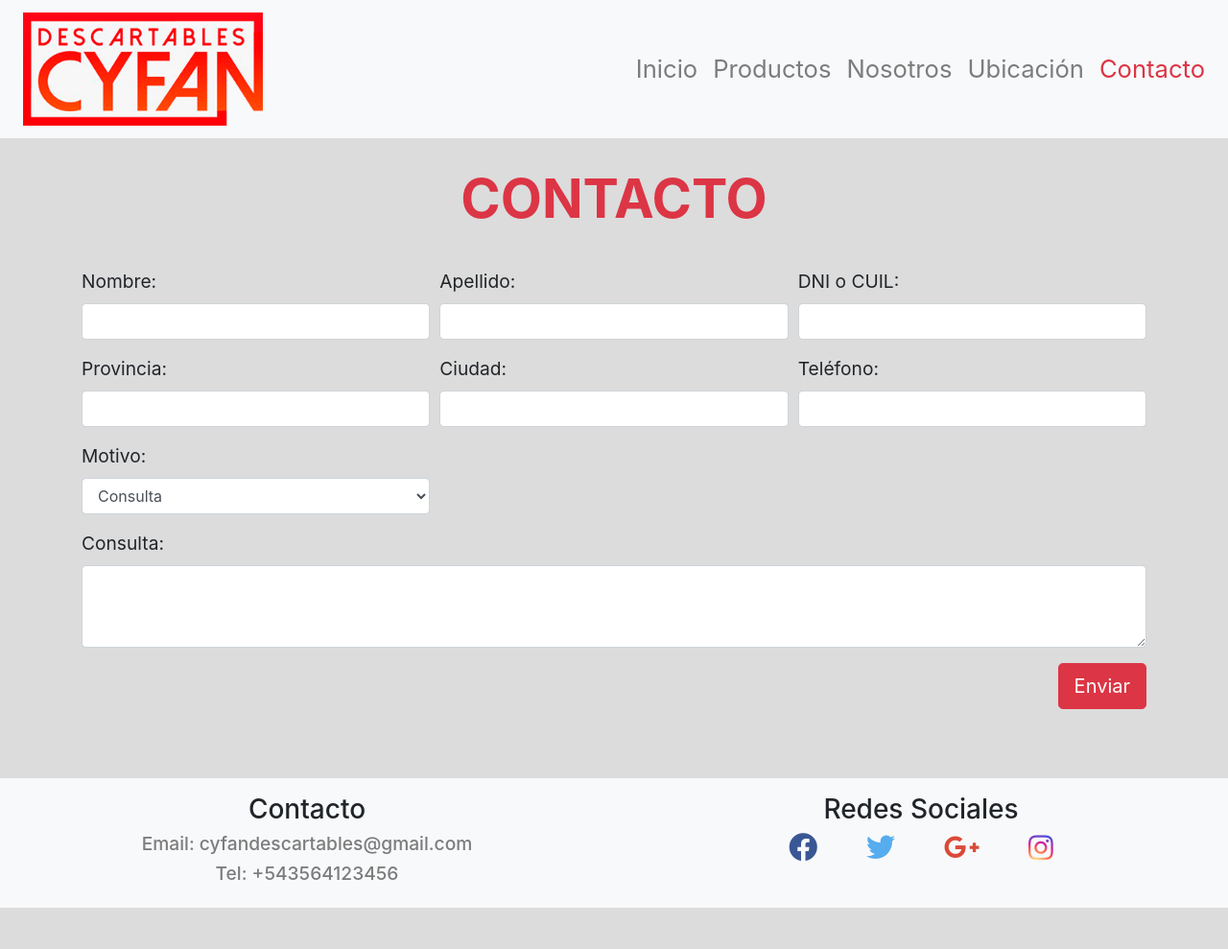
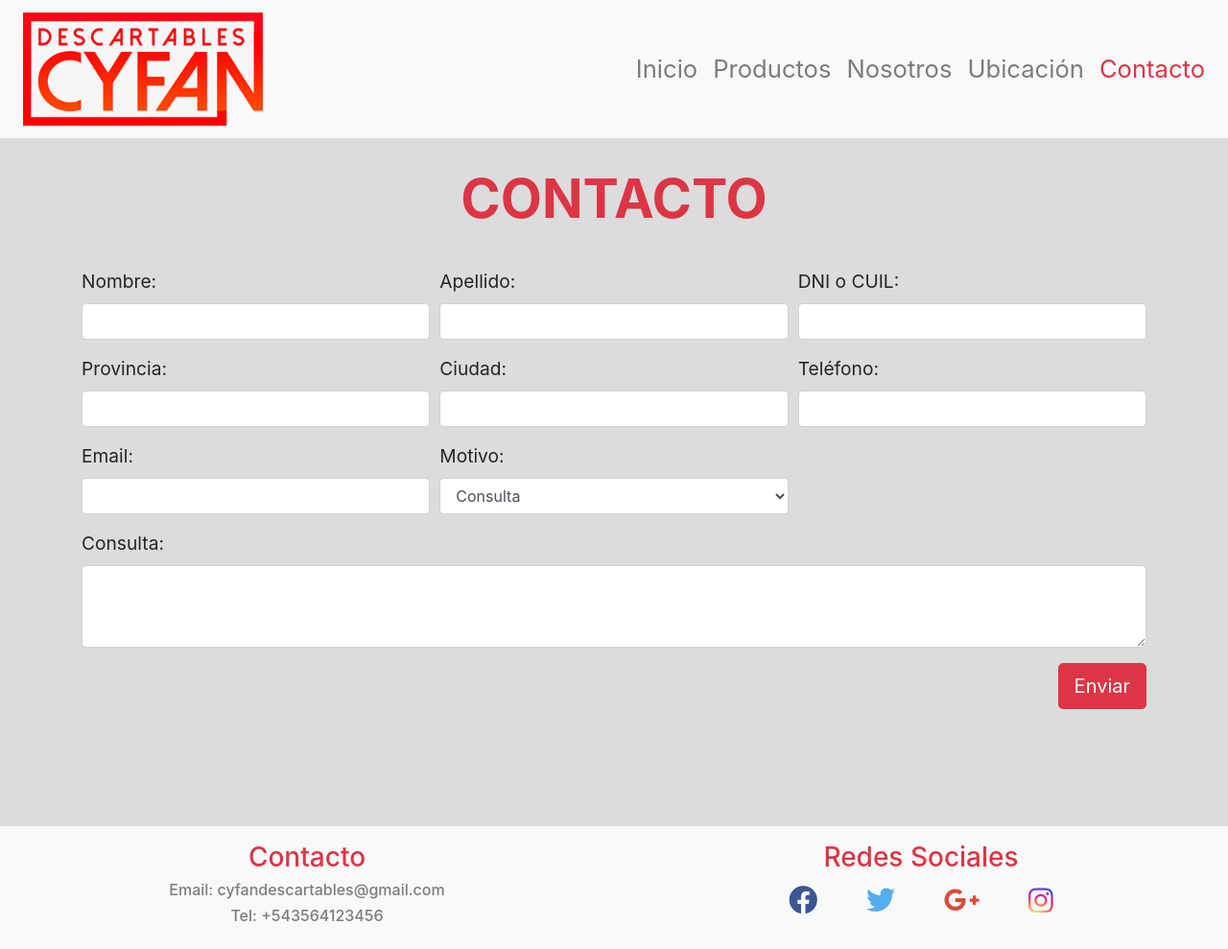
Before and after one commit to facuf18/CyfanDescartables-Faccioli, a website: page pages/contacto.html in a window 1280 px wide. Shown: the whole page at 96% size. Before the commit the page ends 946 px from the top, so only its background shows below. Drawn offline with nearby package versions, Linux system fonts and the light colour scheme.

Commit message:
cambios en footer y contactos

```diff
--- a/pages/contacto.html
+++ b/pages/contacto.html
@@ -72,6 +72,10 @@
             </div>
             <div class="form-row">
                 <div class="form-group col-lg-4 col-xs-12">
+                    <label for="inputEmail">Email:</label>
+                    <input type="email" class="form-control" id="inputEmail">
+                </div>
+                <div class="form-group col-lg-4 col-xs-12">
                     <label for="inputState">Motivo:</label>
                     <select id="inputState" class="form-control">
                       <option selected>Consulta</option>
@@ -90,11 +94,11 @@
     <footer class="footer bg-light">
         <div class="row footerRow h-auto pb-3">
           <div class="col-lg-6 col-xs-12 text-center pt-3">
-            <h3>Contacto</h3>
+            <h3 class="text-danger">Contacto</h3>
             <h5 class="footH5">Email: cyfandescartables@gmail.com</h5>
             <h5 class="footH5">Tel: +543564123456</h5>
           </div>
-          <div class="col-lg-6 col-xs-12 text-center pt-3">
+          <div class="col-lg-6 col-xs-12 text-center pt-3 text-danger">
             <h3>Redes Sociales</h3>
             <div class="mb-3 flex-center boton">
                 <a class="fb-ic" href="#">
--- a/scss/_footer.scss
+++ b/scss/_footer.scss
@@ -11,6 +11,7 @@ $colors: (
 }
 
 .boton{
+    padding-top: 5px;
     &--instagram{
     background: radial-gradient(circle at 30% 107%, #fdf497 0%, #fdf497 5%, #fd5949 45%, #d6249f 60%, #285AEB 90%);
     -webkit-background-clip: text;
@@ -19,7 +20,7 @@ $colors: (
     }
 }
 .footer{
-    margin-top: 100px;
+    margin-top: 150px;
 }
 .footerRow{
     margin-right: 0px;
@@ -27,7 +28,7 @@ $colors: (
     padding-bottom: 0px;
 }
 .footH5{
-    font-size: 1.2rem;
+    font-size: 1rem;
     color: rgba(0,0,0,.5);
     background-color: transparent;
 }
```
Also changed, not shown: index.html (+2 -2 lines), pages/empresa.html (+2 -2 lines), pages/productos.html (+2 -2 lines), pages/ubicacion.html (+2 -2 lines), css/style.css.
